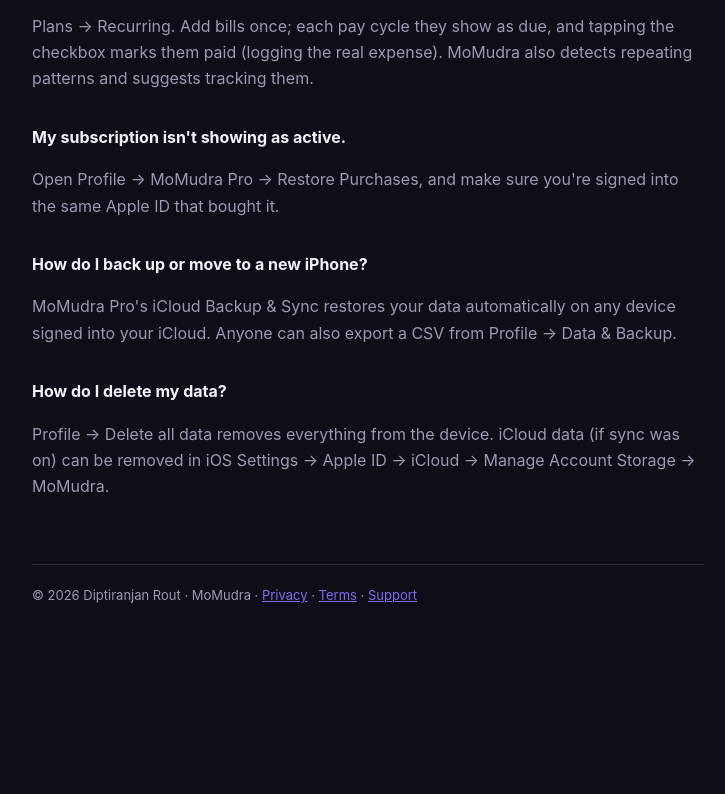
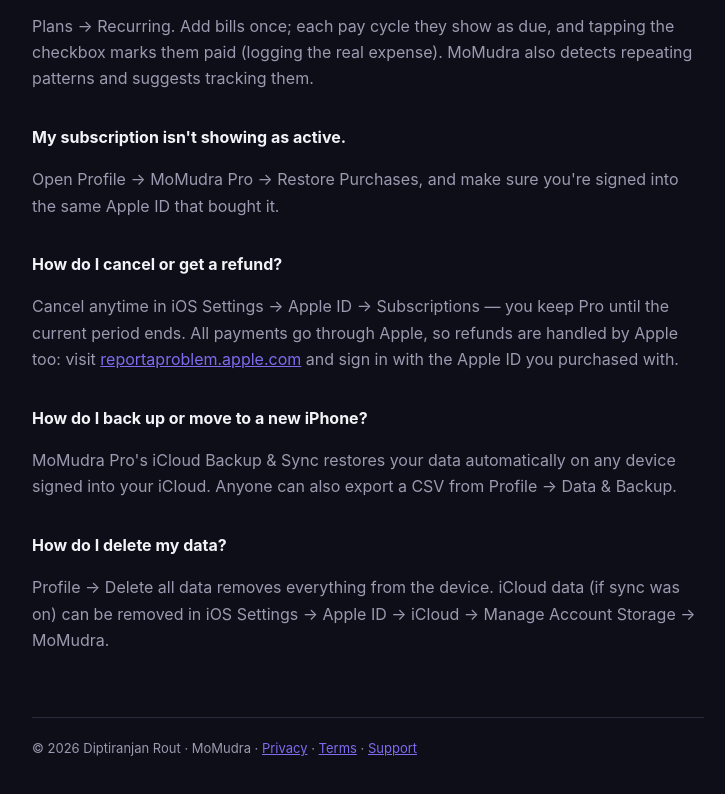
Before and after one commit to DiptiRout/momudra-site, a plain HTML site: page support/index.html in a window 1280 px wide. Shown: the part 672-1466 px from the top of the page, without its empty margins (272-997 px from the left). Before the commit the page ends 1374 px from the top, so only its background shows below. Drawn offline with Linux system fonts and the light colour scheme.

Commit message:
docs(support): add cancel/refund FAQ
The most common subscription support question had no entry — users would
have to dig through Terms to find it. Cancel path (iOS Settings) and refund
path (Apple handles all payments/refunds via reportaproblem.apple.com) now
both live right next to the existing "subscription not showing" FAQ.

```diff
--- a/support/index.html
+++ b/support/index.html
@@ -42,6 +42,13 @@
     <p>Open Profile → MoMudra Pro → Restore Purchases, and make sure you're
     signed into the same Apple ID that bought it.</p>
 
+    <h2 style="font-size:16px">How do I cancel or get a refund?</h2>
+    <p>Cancel anytime in iOS Settings → Apple ID → Subscriptions — you keep Pro
+    until the current period ends. All payments go through Apple, so refunds
+    are handled by Apple too: visit
+    <a href="https://reportaproblem.apple.com">reportaproblem.apple.com</a> and
+    sign in with the Apple ID you purchased with.</p>
+
     <h2 style="font-size:16px">How do I back up or move to a new iPhone?</h2>
     <p>MoMudra Pro's iCloud Backup &amp; Sync restores your data automatically on
     any device signed into your iCloud. Anyone can also export a CSV from
```
